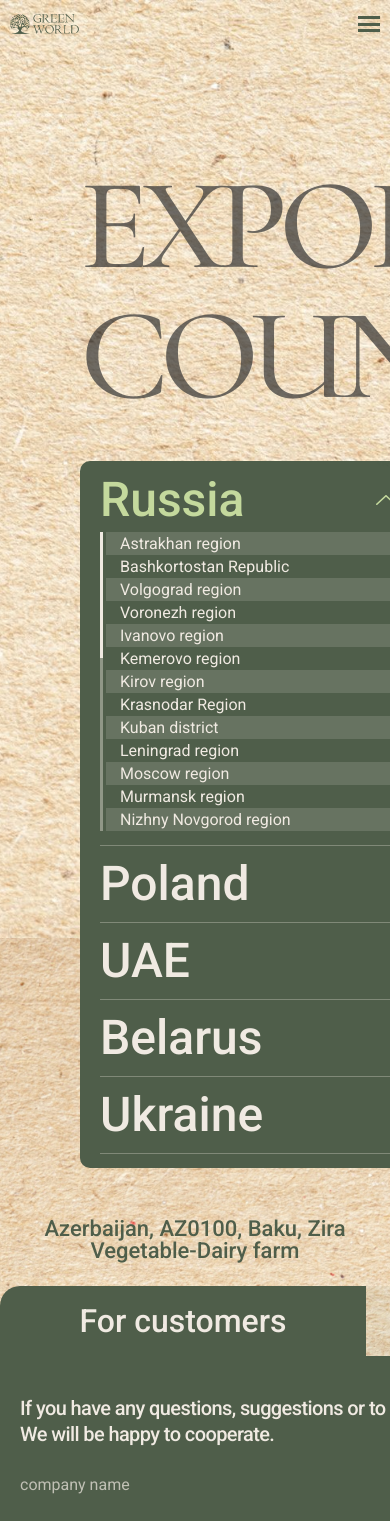
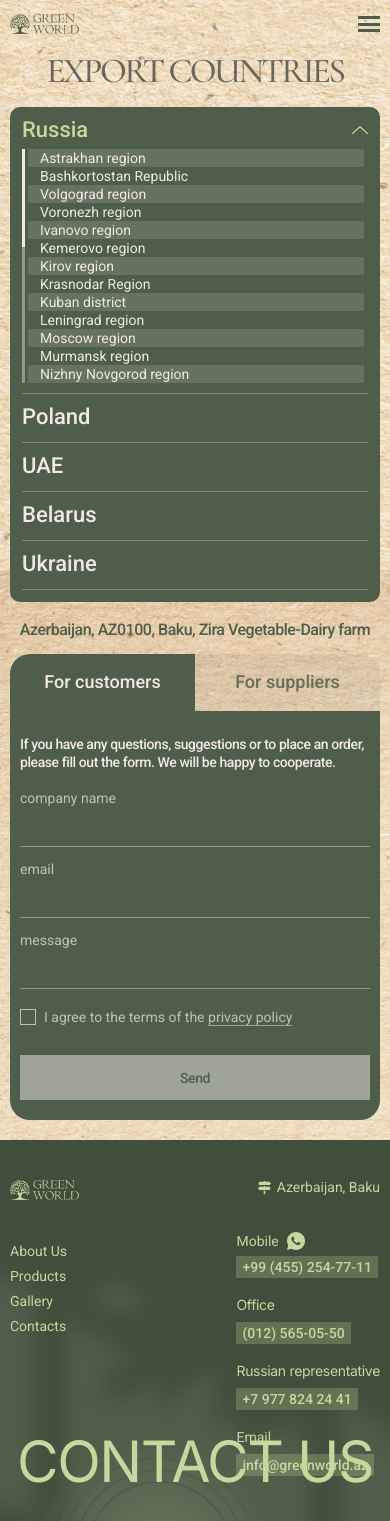
Before and after one commit to a-merkin/green-world_landing, a Next.js app: page /contacts in a window 390 px wide. Shown: the top 1521 px of the page. Built offline with nearby package versions, Linux system fonts and the light colour scheme.

Commit message:
contacts adaptive

```diff
--- a/components/sections/ContactsPage.tsx
+++ b/components/sections/ContactsPage.tsx
@@ -12,49 +12,46 @@ const MAP_W = 1404;
 const MAP_H = 698;
 
 const allMarkers: MarkerDef[] = [
-  // Countries
   { x: 770, y: 217.79, country: "ukraine" },
   { x: 720, y: 194.79, country: "poland" },
   { x: 758, y: 187.79, country: "belarus" },
   { x: 830, y: 380.79, country: "uae" },
-  // Russian regions (regionIndex maps to russiaRegions array)
-  { x: 831, y: 222.79, country: "russia", regionIndex: 0 },   // Astrakhan
-  { x: 867, y: 189.79, country: "russia", regionIndex: 1 },   // Bashkortostan
-  { x: 824, y: 210.79, country: "russia", regionIndex: 2 },   // Volgograd
-  { x: 802, y: 205.79, country: "russia", regionIndex: 3 },   // Voronezh
-  { x: 807, y: 171.79, country: "russia", regionIndex: 4 },   // Ivanovo
-  { x: 987, y: 190.79, country: "russia", regionIndex: 5 },   // Kemerovo
-  { x: 853, y: 157.79, country: "russia", regionIndex: 6 },   // Kirov
-  { x: 798, y: 230.79, country: "russia", regionIndex: 7 },   // Krasnodar
-  { x: 802, y: 229.79, country: "russia", regionIndex: 8 },   // Kuban
-  { x: 764, y: 150.79, country: "russia", regionIndex: 9 },   // Leningrad
-  { x: 794, y: 177.79, country: "russia", regionIndex: 10 },  // Moscow
-  { x: 798, y: 106.79, country: "russia", regionIndex: 11 },  // Murmansk
-  { x: 820, y: 181.79, country: "russia", regionIndex: 12 },  // Nizhny Novgorod
-  { x: 774, y: 165.79, country: "russia", regionIndex: 13 },  // Novgorod
-  { x: 966, y: 179.79, country: "russia", regionIndex: 14 },  // Novosibirsk
-  { x: 938, y: 175.79, country: "russia", regionIndex: 15 },  // Omsk
-  { x: 871, y: 201.79, country: "russia", regionIndex: 16 },  // Orenburg
-  { x: 790, y: 192.79, country: "russia", regionIndex: 17 },  // Orel
-  { x: 827, y: 191.79, country: "russia", regionIndex: 18 },  // Penza
-  { x: 873, y: 159.79, country: "russia", regionIndex: 19 },  // Perm
-  { x: 809, y: 214.79, country: "russia", regionIndex: 20 },  // Rostov
-  { x: 848, y: 189.79, country: "russia", regionIndex: 21 },  // Samara
-  { x: 836, y: 198.79, country: "russia", regionIndex: 22 },  // Saratov
-  { x: 890, y: 162.79, country: "russia", regionIndex: 23 },  // Sverdlovsk
-  { x: 774, y: 181.79, country: "russia", regionIndex: 24 },  // Smolensk
-  { x: 810, y: 229.79, country: "russia", regionIndex: 25 },  // Stavropol
-  { x: 811, y: 194.79, country: "russia", regionIndex: 26 },  // Tambov
-  { x: 853, y: 181.79, country: "russia", regionIndex: 27 },  // Tatarstan
-  { x: 792, y: 185.79, country: "russia", regionIndex: 28 },  // Tula
-  { x: 915, y: 173.79, country: "russia", regionIndex: 29 },  // Tyumen
-  { x: 855, y: 171.79, country: "russia", regionIndex: 30 },  // Udmurt
-  { x: 933, y: 142.79, country: "russia", regionIndex: 31 },  // KMAD-Yugra
-  { x: 883, y: 189.79, country: "russia", regionIndex: 32 },  // Chelyabinsk
-  { x: 802, y: 165.79, country: "russia", regionIndex: 33 },  // Yaroslavl
+  { x: 831, y: 222.79, country: "russia", regionIndex: 0 },
+  { x: 867, y: 189.79, country: "russia", regionIndex: 1 },
+  { x: 824, y: 210.79, country: "russia", regionIndex: 2 },
+  { x: 802, y: 205.79, country: "russia", regionIndex: 3 },
+  { x: 807, y: 171.79, country: "russia", regionIndex: 4 },
+  { x: 987, y: 190.79, country: "russia", regionIndex: 5 },
+  { x: 853, y: 157.79, country: "russia", regionIndex: 6 },
+  { x: 798, y: 230.79, country: "russia", regionIndex: 7 },
+  { x: 802, y: 229.79, country: "russia", regionIndex: 8 },
+  { x: 764, y: 150.79, country: "russia", regionIndex: 9 },
+  { x: 794, y: 177.79, country: "russia", regionIndex: 10 },
+  { x: 798, y: 106.79, country: "russia", regionIndex: 11 },
+  { x: 820, y: 181.79, country: "russia", regionIndex: 12 },
+  { x: 774, y: 165.79, country: "russia", regionIndex: 13 },
+  { x: 966, y: 179.79, country: "russia", regionIndex: 14 },
+  { x: 938, y: 175.79, country: "russia", regionIndex: 15 },
+  { x: 871, y: 201.79, country: "russia", regionIndex: 16 },
+  { x: 790, y: 192.79, country: "russia", regionIndex: 17 },
+  { x: 827, y: 191.79, country: "russia", regionIndex: 18 },
+  { x: 873, y: 159.79, country: "russia", regionIndex: 19 },
+  { x: 809, y: 214.79, country: "russia", regionIndex: 20 },
+  { x: 848, y: 189.79, country: "russia", regionIndex: 21 },
+  { x: 836, y: 198.79, country: "russia", regionIndex: 22 },
+  { x: 890, y: 162.79, country: "russia", regionIndex: 23 },
+  { x: 774, y: 181.79, country: "russia", regionIndex: 24 },
+  { x: 810, y: 229.79, country: "russia", regionIndex: 25 },
+  { x: 811, y: 194.79, country: "russia", regionIndex: 26 },
+  { x: 853, y: 181.79, country: "russia", regionIndex: 27 },
+  { x: 792, y: 185.79, country: "russia", regionIndex: 28 },
+  { x: 915, y: 173.79, country: "russia", regionIndex: 29 },
+  { x: 855, y: 171.79, country: "russia", regionIndex: 30 },
+  { x: 933, y: 142.79, country: "russia", regionIndex: 31 },
+  { x: 883, y: 189.79, country: "russia", regionIndex: 32 },
+  { x: 802, y: 165.79, country: "russia", regionIndex: 33 },
 ];
 
-/* ─── Country keys for sidebar ─── */
 type CountryKey = "russia" | "poland" | "uae" | "belarus" | "ukraine";
 
 export default function ContactsPageContent() {
@@ -78,10 +75,7 @@ export default function ContactsPageContent() {
         const res = await fetch("/api/contact", {
           method: "POST",
           headers: { "Content-Type": "application/json" },
-          body: JSON.stringify({
-            ...formState,
-            formType: activeTab,
-          }),
+          body: JSON.stringify({ ...formState, formType: activeTab }),
         });
         if (!res.ok) throw new Error();
         setStatus("success");
@@ -96,54 +90,50 @@ export default function ContactsPageContent() {
     [formState, activeTab, agreed],
   );
 
+  const otherCountries: { key: CountryKey; markerIdx: number }[] = [
+    { key: "poland", markerIdx: 1 },
+    { key: "uae", markerIdx: 3 },
+    { key: "belarus", markerIdx: 2 },
+    { key: "ukraine", markerIdx: 0 },
+  ];
+
   return (
     <section className="relative min-h-screen overflow-hidden">
       {/* ─── Kraft paper backgrounds ─── */}
-      <Image
-        src="/images/backgrounds/kraft-paper.jpg"
-        alt=""
-        fill
-        className="pointer-events-none object-cover"
-        priority
-      />
+      <Image src="/images/backgrounds/kraft-paper.jpg" alt="" fill className="pointer-events-none object-cover" priority />
       <div className="pointer-events-none absolute inset-0 top-1/2">
-        <Image
-          src="/images/backgrounds/kraft-paper.jpg"
-          alt=""
-          fill
-          className="pointer-events-none -scale-y-100 object-cover"
-        />
+        <Image src="/images/backgrounds/kraft-paper.jpg" alt="" fill className="pointer-events-none -scale-y-100 object-cover" />
       </div>
 
       <div className="relative">
         {/* ─── Title ─── */}
-        <h1 className="mx-auto mt-[161px] max-w-[1760px] px-20 font-[family-name:var(--font-cormorant-infant)] text-[130px] font-medium uppercase leading-none tracking-[-9.1px] text-[#333] opacity-70">
+        <h1 className="mx-auto mt-[161px] w-full max-w-[1920px] px-20 font-[family-name:var(--font-cormorant-infant)] text-[clamp(5rem,6.77vw,8.125rem)] font-medium uppercase leading-[0.85] tracking-[-0.07em] text-[#333] opacity-70 max-lg:px-5 max-lg:mt-[102px] max-lg:text-[83px] max-lg:tracking-[-4.15px] max-md:px-[10px] max-md:mt-[57px] max-md:text-[35px] max-md:tracking-[-2.45px] max-md:text-center">
           {ct.title}
         </h1>
 
         {/* ─── Map + Countries List Section ─── */}
-        <div className="relative mx-auto mt-[40px] flex max-w-[1760px] items-start gap-0 px-0">
+        <div className="relative mx-auto mt-[40px] flex w-full max-w-[1920px] items-start max-lg:mt-[20px] max-lg:px-5 max-md:flex-col max-md:px-[10px]">
           {/* Countries sidebar */}
-          <div className="ml-20 w-[336px] shrink-0 overflow-hidden rounded-[10px] bg-[#4F5E4A]">
+          <div className="ml-20 w-[336px] shrink-0 overflow-hidden rounded-[10px] bg-[#4F5E4A] max-lg:ml-0 max-lg:w-[211px] max-md:w-full">
             {/* Russia (expandable) */}
-            <div className="px-5 pt-[15px]">
+            <div className="px-5 pt-[15px] max-lg:px-3 max-lg:pt-[12px]">
               <button
                 className="flex w-full cursor-pointer items-center justify-between"
                 onClick={() => setRussiaOpen(!russiaOpen)}
               >
-                <span className="font-[family-name:var(--font-roboto)] text-[48px] font-medium leading-none text-[#C4D99D]">
+                <span className="font-[family-name:var(--font-roboto)] text-[clamp(1.5rem,2.5vw,3rem)] font-medium leading-none text-[#C4D99D] max-lg:text-[24px] max-md:text-[22px]">
                   {ct.countries.russia}
                 </span>
                 <Image
-                  src={"/images/contacts/chevron-up-active.svg"}
+                  src="/images/contacts/chevron-up-active.svg"
                   alt=""
                   width={20}
                   height={10}
-                  className={`transition-transform ${russiaOpen ? "" : "rotate-180"}`}
+                  className={`transition-transform max-lg:w-[16px] ${russiaOpen ? "" : "rotate-180"}`}
                 />
               </button>
 
-              {/* Scrollbar + region list */}
+              {/* Region list */}
               {russiaOpen && (
                 <div className="mt-[8px] flex gap-[3px]">
                   {/* Scrollbar track */}
@@ -153,14 +143,14 @@ export default function ContactsPageContent() {
                   </div>
 
                   {/* Regions list */}
-                  <div className="max-h-[299px] flex-1 overflow-y-auto pr-1 scrollbar-hide">
+                  <div className="max-h-[299px] flex-1 overflow-y-auto pr-1 scrollbar-hide max-lg:max-h-[198px] max-md:max-h-[234px]">
                     {ct.russiaRegions.map((region, i) => {
                       const idx = 4 + i;
                       const isActive = hoveredMarker === idx || pinnedMarker === idx;
                       return (
                         <div
                           key={region}
-                          className={`flex h-[23px] cursor-pointer items-center px-[14px] font-[family-name:var(--font-roboto)] text-base leading-none transition-colors hover:text-[#C4D99D] ${
+                          className={`flex h-[23px] cursor-pointer items-center px-[14px] font-[family-name:var(--font-roboto)] text-base leading-none transition-colors hover:text-[#C4D99D] max-lg:px-[12px] max-lg:text-sm max-lg:h-[18px] ${
                             isActive ? "text-[#C4D99D]" : "text-[#F0EAE2]"
                           } ${i % 2 === 0 ? "bg-[#F0EAE2]/15" : ""}`}
                           onMouseEnter={() => setHoveredMarker(idx)}
@@ -177,19 +167,14 @@ export default function ContactsPageContent() {
             </div>
 
             {/* Other countries */}
-            <div className="mt-[14px] flex flex-col gap-[14px] px-5 pb-[14px]">
+            <div className="mt-[14px] flex flex-col gap-[14px] px-5 pb-[14px] max-lg:mt-[10px] max-lg:gap-[10px] max-lg:px-3 max-lg:pb-[12px] max-md:gap-[12px]">
               <div className="h-px w-full bg-[#F0EAE2] opacity-30" />
-              {([
-                { key: "poland" as const, markerIdx: 1 },
-                { key: "uae" as const, markerIdx: 3 },
-                { key: "belarus" as const, markerIdx: 2 },
-                { key: "ukraine" as const, markerIdx: 0 },
-              ]).map(({ key, markerIdx }) => {
+              {otherCountries.map(({ key, markerIdx }) => {
                 const isActive = hoveredMarker === markerIdx || pinnedMarker === markerIdx;
                 return (
                   <div key={key}>
                     <button
-                    className={`cursor-pointer font-[family-name:var(--font-roboto)] text-[48px] font-medium leading-none transition-colors hover:text-[#C4D99D] ${
+                      className={`cursor-pointer font-[family-name:var(--font-roboto)] text-[clamp(1.5rem,2.5vw,3rem)] font-medium leading-none transition-colors hover:text-[#C4D99D] max-lg:text-[24px] max-md:text-[22px] ${
                         isActive ? "text-[#C4D99D]" : "text-[#F0EAE2]"
                       }`}
                       onMouseEnter={() => setHoveredMarker(markerIdx)}
@@ -198,15 +183,15 @@ export default function ContactsPageContent() {
                     >
                       {ct.countries[key]}
                     </button>
-                  <div className="mt-[14px] h-px w-full bg-[#F0EAE2] opacity-30" />
+                    <div className="mt-[14px] h-px w-full bg-[#F0EAE2] opacity-30 max-lg:mt-[10px] max-md:mt-[12px]" />
                   </div>
                 );
               })}
             </div>
           </div>
 
-          {/* World map */}
-          <div className="relative -ml-10 flex-1">
+          {/* World map — hidden on mobile */}
+          <div className="relative -ml-10 flex-1 min-w-0 max-lg:ml-0 max-md:hidden">
             <Image
               src="/images/contacts/world-map.svg"
               alt="Export countries map"
@@ -216,7 +201,7 @@ export default function ContactsPageContent() {
               priority
             />
 
-            {/* All markers — each is individually addressable */}
+            {/* Markers */}
             {allMarkers.map((m, i) => {
               const isVisible = hoveredMarker === i || pinnedMarker === i;
               return (
@@ -233,17 +218,12 @@ export default function ContactsPageContent() {
                   onMouseLeave={() => setHoveredMarker(null)}
                   onClick={() => setPinnedMarker(pinnedMarker === i ? null : i)}
                 >
-                  <Image
-                    src="/images/contacts/map-pin.svg"
-                    alt=""
-                    width={19}
-                    height={27}
-                  />
+                  <Image src="/images/contacts/map-pin.svg" alt="" width={19} height={27} />
                 </div>
               );
             })}
 
-            {/* Invisible hitboxes for each marker (always present for hover/click) */}
+            {/* Invisible hitboxes */}
             {allMarkers.map((m, i) => (
               <div
                 key={`hit-${i}`}
@@ -263,51 +243,35 @@ export default function ContactsPageContent() {
         </div>
 
         {/* ─── Address ─── */}
-        <p className="mx-auto mt-[50px] max-w-[1760px] text-center font-[family-name:var(--font-roboto)] text-[22px] font-medium leading-none text-[#4F5E4A]">
+        <p className="mx-auto mt-[50px] w-full max-w-[1920px] px-20 text-center font-[family-name:var(--font-roboto)] text-[clamp(1rem,1.15vw,1.375rem)] font-medium leading-none text-[#4F5E4A] max-lg:px-5 max-lg:mt-[30px] max-lg:text-base max-lg:tracking-[-0.48px] max-md:px-[10px] max-md:mt-[20px] max-md:text-base">
           {ct.address}
         </p>
 
         {/* ─── Baku map + Contact form ─── */}
-        <div className="relative mx-auto mt-[24px] min-h-[581px] max-w-[1920px] pb-[40px]">
-          {/* Baku map (absolute, left edge) */}
-          <div className="absolute -left-[26px] top-0 h-[581px] w-[595px]">
-            <Image
-              src="/images/contacts/baku-map.png"
-              alt="Baku map"
-              fill
-              className="object-cover opacity-28"
-            />
-            {/* Map labels */}
+        <div className="relative mx-auto mt-[24px] min-h-[581px] max-w-[1920px] pb-[40px] max-lg:min-h-0 max-lg:mt-[16px] max-md:mt-[16px] max-md:pb-[20px]">
+          {/* Baku map (decorative, desktop only) */}
+          <div className="absolute -left-[26px] top-0 h-[581px] w-[595px] max-lg:hidden">
+            <Image src="/images/contacts/baku-map.png" alt="Baku map" fill className="object-cover opacity-28" />
             <div className="absolute left-[182px] top-[284px]">
-              <Image
-                src="/images/contacts/marker-baku.svg"
-                alt=""
-                width={30}
-                height={30}
-              />
+              <Image src="/images/contacts/marker-baku.svg" alt="" width={30} height={30} />
               <p className="mt-1 font-[family-name:var(--font-roboto)] text-xl font-medium leading-none tracking-[-0.6px] text-[#333] opacity-60">
                 {ct.baku}
               </p>
             </div>
             <div className="absolute left-[367px] top-[314px]">
-              <Image
-                src="/images/contacts/marker-zire.svg"
-                alt=""
-                width={26}
-                height={26}
-              />
+              <Image src="/images/contacts/marker-zire.svg" alt="" width={26} height={26} />
               <p className="mt-1 font-[family-name:var(--font-roboto)] text-xl font-medium leading-none tracking-[-0.6px] text-[#333] opacity-60">
                 {ct.zire}
               </p>
             </div>
           </div>
 
-          {/* Contact form (centered) */}
-          <div className="relative mx-auto w-[732px]">
+          {/* Contact form */}
+          <div className="relative mx-auto w-[732px] max-lg:w-[556px] max-md:w-full max-md:px-[10px]">
             {/* Tabs */}
             <div className="flex">
               <button
-                className={`flex h-[70px] flex-1 cursor-pointer items-center justify-center rounded-tl-[20px] font-[family-name:var(--font-roboto)] text-[32px] font-medium leading-none transition-colors ${
+                className={`flex h-[70px] flex-1 cursor-pointer items-center justify-center rounded-tl-[20px] font-[family-name:var(--font-roboto)] text-[clamp(1.125rem,1.67vw,2rem)] font-medium leading-none transition-colors max-lg:text-[24px] max-lg:h-[57px] max-md:text-[18px] max-md:h-[57px] ${
                   activeTab === "customers"
                     ? "bg-[#4F5E4A] text-[#F0EAE2]"
                     : "bg-[#4F5E4A]/10 text-[#4F5E4A] opacity-85"
@@ -317,7 +281,7 @@ export default function ContactsPageContent() {
                 {ct.form.forCustomers}
               </button>
               <button
-                className={`flex h-[70px] flex-1 cursor-pointer items-center justify-center rounded-tr-[20px] font-[family-name:var(--font-roboto)] text-[32px] font-medium leading-none transition-colors ${
+                className={`flex h-[70px] flex-1 cursor-pointer items-center justify-center rounded-tr-[20px] font-[family-name:var(--font-roboto)] text-[clamp(1.125rem,1.67vw,2rem)] font-medium leading-none transition-colors max-lg:text-[24px] max-lg:h-[57px] max-md:text-[18px] max-md:h-[57px] ${
                   activeTab === "suppliers"
                     ? "bg-[#4F5E4A] text-[#F0EAE2]"
                     : "bg-[#4F5E4A]/10 text-[#4F5E4A] opacity-85"
@@ -331,16 +295,16 @@ export default function ContactsPageContent() {
             {/* Form body */}
             <form
               onSubmit={handleSubmit}
-              className="rounded-b-[20px] bg-[#4F5E4A] px-[20px] pb-[30px] pt-[39px]"
+              className="rounded-b-[20px] bg-[#4F5E4A] px-[20px] pb-[30px] pt-[39px] max-lg:pt-[24px] max-lg:pb-[20px] max-md:px-[10px]"
             >
-              <p className="font-[family-name:var(--font-roboto)] text-xl font-medium leading-[1.3] tracking-[-0.6px] text-[#F0EAE2]">
+              <p className="font-[family-name:var(--font-roboto)] text-[clamp(0.875rem,1.04vw,1.25rem)] font-medium leading-[1.3] tracking-[-0.6px] text-[#F0EAE2] max-lg:text-base max-lg:tracking-[-0.48px] max-md:text-sm max-md:tracking-[-0.42px]">
                 {ct.form.description}
               </p>
 
               {/* Fields */}
-              <div className="mt-[30px] flex flex-col gap-0">
+              <div className="mt-[30px] flex flex-col gap-0 max-lg:mt-[20px]">
                 <div>
-                  <label className="block font-[family-name:var(--font-roboto)] text-base leading-none text-[#F0EAE2] opacity-70">
+                  <label className="block font-[family-name:var(--font-roboto)] text-base leading-none text-[#F0EAE2] opacity-70 max-lg:text-sm">
                     {ct.form.companyName}
                   </label>
                   <input
@@ -348,12 +312,12 @@ export default function ContactsPageContent() {
                     required
                     value={formState.companyName}
                     onChange={(e) => setFormState({ ...formState, companyName: e.target.value })}
-                    className="mt-[9px] w-full border-b border-[#F0EAE2]/40 bg-transparent pb-[12px] font-[family-name:var(--font-roboto)] text-base text-[#F0EAE2] outline-none transition-colors focus:border-[#C4D99D]"
+                    className="mt-[9px] w-full border-b border-[#F0EAE2]/40 bg-transparent pb-[12px] font-[family-name:var(--font-roboto)] text-base text-[#F0EAE2] outline-none transition-colors focus:border-[#C4D99D] max-lg:text-sm"
                   />
                 </div>
 
                 <div className="mt-[15px]">
-                  <label className="block font-[family-name:var(--font-roboto)] text-base leading-none text-[#F0EAE2] opacity-70">
+                  <label className="block font-[family-name:var(--font-roboto)] text-base leading-none text-[#F0EAE2] opacity-70 max-lg:text-sm">
                     {ct.form.email}
                   </label>
                   <input
@@ -361,12 +325,12 @@ export default function ContactsPageContent() {
                     required
                     value={formState.email}
                     onChange={(e) => setFormState({ ...formState, email: e.target.value })}
-                    className="mt-[9px] w-full border-b border-[#F0EAE2]/40 bg-transparent pb-[12px] font-[family-name:var(--font-roboto)] text-base text-[#F0EAE2] outline-none transition-colors focus:border-[#C4D99D]"
+                    className="mt-[9px] w-full border-b border-[#F0EAE2]/40 bg-transparent pb-[12px] font-[family-name:var(--font-roboto)] text-base text-[#F0EAE2] outline-none transition-colors focus:border-[#C4D99D] max-lg:text-sm"
                   />
                 </div>
 
                 <div className="mt-[15px]">
-                  <label className="block font-[family-name:var(--font-roboto)] text-base leading-none text-[#F0EAE2] opacity-70">
+                  <label className="block font-[family-name:var(--font-roboto)] text-base leading-none text-[#F0EAE2] opacity-70 max-lg:text-sm">
                     {ct.form.message}
                   </label>
                   <input
@@ -374,7 +338,7 @@ export default function ContactsPageContent() {
                     required
                     value={formState.message}
                     onChange={(e) => setFormState({ ...formState, message: e.target.value })}
-                    className="mt-[9px] w-full border-b border-[#F0EAE2]/40 bg-transparent pb-[12px] font-[family-name:var(--font-roboto)] text-base text-[#F0EAE2] outline-none transition-colors focus:border-[#C4D99D]"
+                    className="mt-[9px] w-full border-b border-[#F0EAE2]/40 bg-transparent pb-[12px] font-[family-name:var(--font-roboto)] text-base text-[#F0EAE2] outline-none transition-colors focus:border-[#C4D99D] max-lg:text-sm"
                   />
                 </div>
               </div>
@@ -384,7 +348,7 @@ export default function ContactsPageContent() {
                 <button
                   type="button"
                   onClick={() => setAgreed(!agreed)}
-                  className={`flex size-[18px] shrink-0 cursor-pointer items-center justify-center border border-[#F0EAE2] opacity-70 ${
+                  className={`flex size-[18px] shrink-0 cursor-pointer items-center justify-center border border-[#F0EAE2] opacity-70 max-lg:size-[16px] ${
                     agreed ? "bg-[#F0EAE2]" : "bg-transparent"
                   }`}
                 >
@@ -394,7 +358,7 @@ export default function ContactsPageContent() {
                     </svg>
                   )}
                 </button>
-                <p className="font-[family-name:var(--font-roboto)] text-base leading-none text-[#F0EAE2] opacity-70">
+                <p className="font-[family-name:var(--font-roboto)] text-base leading-none text-[#F0EAE2] opacity-70 max-lg:text-sm">
                   {ct.form.agree}{" "}
                   <Link href="/privacy" className="cursor-pointer border-b border-[#F0EAE2]/70 transition-opacity hover:opacity-100">
                     {ct.form.privacyPolicy}
@@ -406,12 +370,11 @@ export default function ContactsPageContent() {
               <button
                 type="submit"
                 disabled={!agreed || status === "sending"}
-                className="mt-[30px] flex h-[45px] w-full cursor-pointer items-center justify-center bg-[#F0EAE2] font-[family-name:var(--font-roboto)] text-xl font-medium leading-none tracking-[-0.6px] text-[#4F5E4A] transition-opacity hover:opacity-90 disabled:cursor-not-allowed disabled:opacity-50"
+                className="mt-[30px] flex h-[45px] w-full cursor-pointer items-center justify-center bg-[#F0EAE2] font-[family-name:var(--font-roboto)] text-[clamp(0.875rem,1.04vw,1.25rem)] font-medium leading-none tracking-[-0.6px] text-[#4F5E4A] transition-opacity hover:opacity-90 disabled:cursor-not-allowed disabled:opacity-50 max-lg:h-[30px] max-lg:text-sm max-lg:tracking-[-0.42px] max-md:h-[45px]"
               >
                 {status === "sending" ? ct.form.sending : ct.form.send}
               </button>
 
-              {/* Status messages */}
               {status === "success" && (
                 <p className="mt-3 text-center font-[family-name:var(--font-roboto)] text-sm text-[#C4D99D]">
                   {ct.form.successMessage}
@@ -427,15 +390,9 @@ export default function ContactsPageContent() {
         </div>
       </div>
 
-      {/* Hide scrollbar in region list */}
       <style jsx global>{`
-        .scrollbar-hide::-webkit-scrollbar {
-          display: none;
-        }
-        .scrollbar-hide {
-          -ms-overflow-style: none;
-          scrollbar-width: none;
-        }
+        .scrollbar-hide::-webkit-scrollbar { display: none; }
+        .scrollbar-hide { -ms-overflow-style: none; scrollbar-width: none; }
       `}</style>
     </section>
   );
```
Lines whose indentation alone changed are shown as unchanged.
